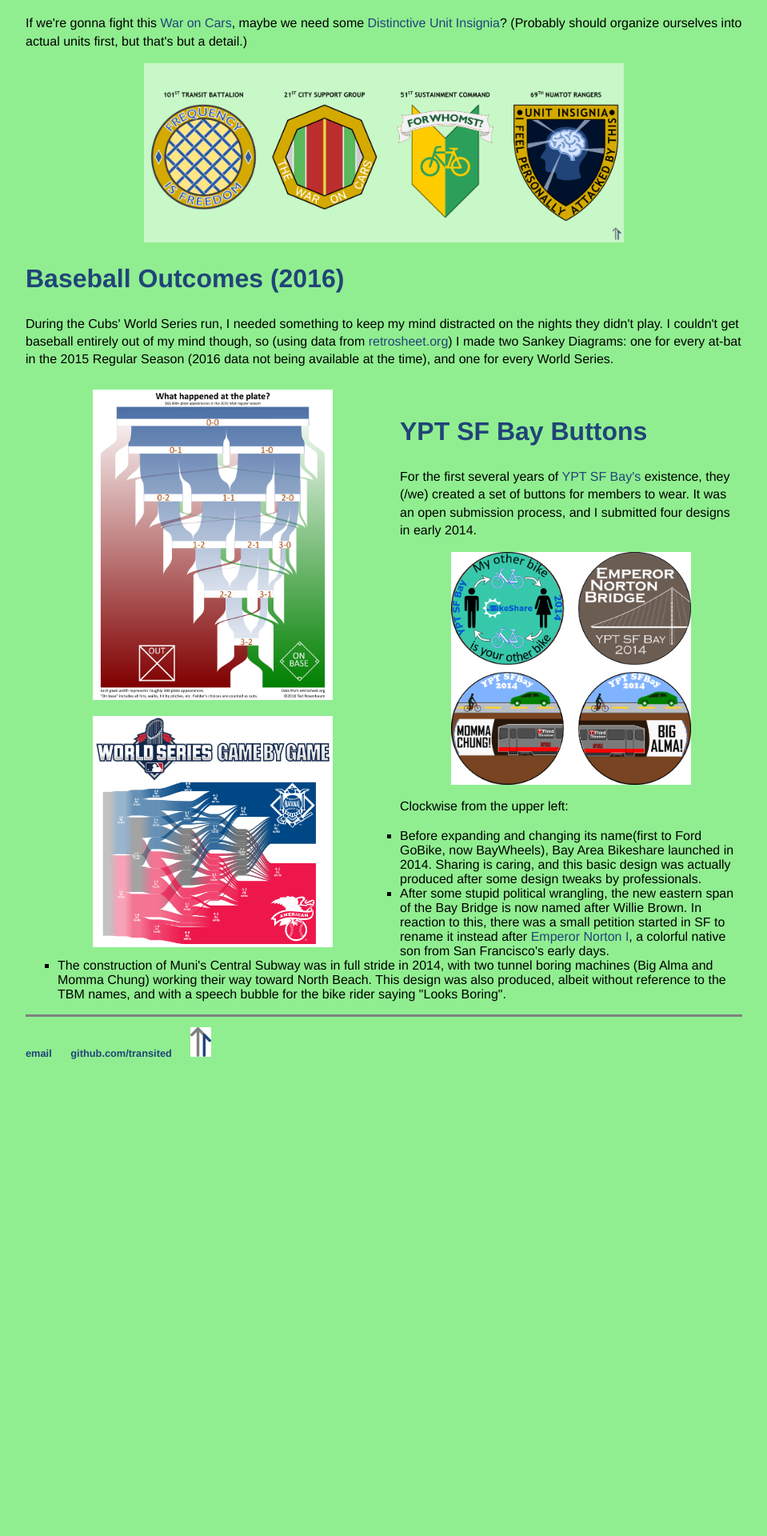
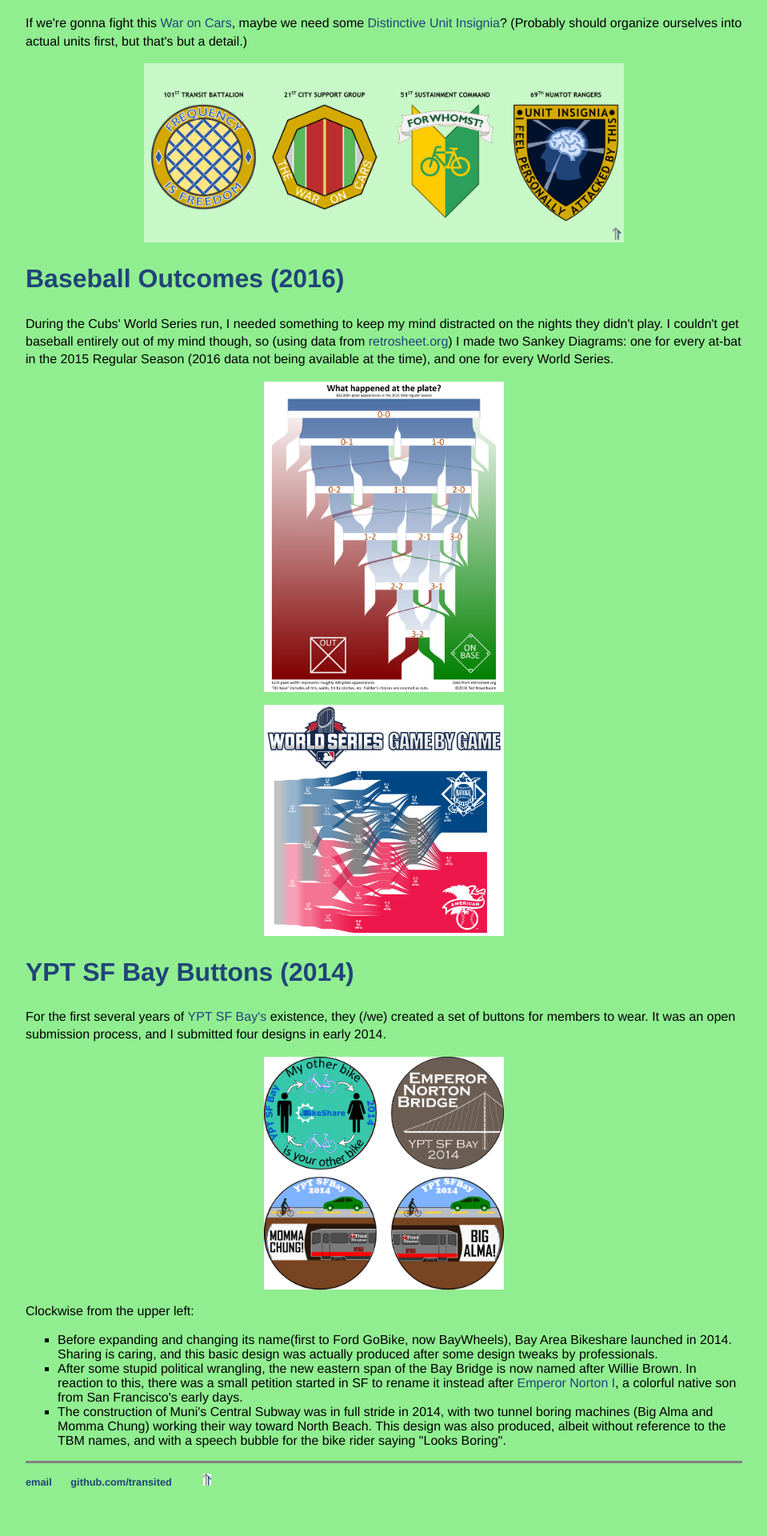
Before and after one commit to transited/transited.github.io, a Jekyll site: the page built from art.html, in a window 1280 px wide. Shown: the part 895-2815 px from the top of the page at 80% size, without its empty margins (160-1119 px from the left). Built offline with Jekyll 4.4.1, drawn with Linux system fonts in a browser that asks for light colours; before the commit the page ends 2279 px from its top, so only the background shows below that.

Commit message:
Sankey reversion, realign TRrails

```diff
--- a/_layouts/default.html
+++ b/_layouts/default.html
@@ -27,7 +27,7 @@
 	    		<ul>
 	        		<li><a href="mailto:ted.rosenbaum@gmail.com">email</a></li>
 	        		<li><a href="https://github.com/transited">github.com/transited</a></li>
-							<li><img class="rails" src="/Files/TRrails.png" alt="TR arrowhead logo" width="26" height="37"></li>
+							<li><img class="right" src="/Files/TRrails.png" alt="TR arrowhead logo" width="26" height="37"></li>
 				</ul>
 			</footer>
 		</body>
--- a/art.html
+++ b/art.html
@@ -14,14 +14,9 @@
   <p><img class="center" src="Files/UrbanistDUI.png" alt="four potential DUIs for different groups" width="600" height="224"/></p>
   <h2>Baseball Outcomes (2016)</h2>
   <p>During the Cubs' World Series run, I needed something to keep my mind distracted on the nights they didn't play. I couldn't get baseball entirely out of my mind though, so (using data from <a href="http://www.retrosheet.org" title="Retrosheet website">retrosheet.org</a>) I made two Sankey Diagrams: one for every at-bat in the 2015 Regular Season (2016 data not being available at the time), and one for every World Series.</p>
-  <div class="img-container">
-    <img class="center" src="Files/2016atbats.png" alt="Sankey diagram for 2016 MLB at-bats" width="300" height="388"/>
-  </div>
-  <div class="img-container">
-    <img class="center" src="Files/WSbygm merge.png" alt="Sankey diagram for all world series" width="300" height="289"/>
-  </div>
-  <br>
-  <h2>YPT SF Bay Buttons</h2>
+  <p><img class="center" src="Files/2016atbats.png" alt="Sankey diagram for 2016 MLB at-bats" width="300" height="388"/></p>
+<p><img class="center" src="Files/WSbygm merge.png" alt="Sankey diagram for all world series" width="300" height="289"/></p>
+  <h2>YPT SF Bay Buttons (2014)</h2>
   <p>For the first several years of <a href="https://yptransportation.org/sfbay/" title="YPT SF website">YPT SF Bay's</a> existence, they (/we) created a set of buttons for members to wear. It was an open submission process, and I submitted four designs in early 2014.</p>
   <p><img class="center" src="Files/YPT Button Entry.png" alt="Four YPT button ideas" width="300" height="291"/></p>
   <p>Clockwise from the upper left:</p>
--- a/css/main.css
+++ b/css/main.css
@@ -80,12 +80,6 @@
   float: right;
 }
 
-.rails{
-  position:relative;
-  right: 0px;
-  margin-right: 20px;
-}
-
 sub, sup{
   font-size: 60%;
   line-height: 0;
@@ -101,14 +95,9 @@
   body{
     background-color: red;
   }
-  .img-container{
-    float: left;
-    width: 50%;
-    padding: 10px;
-  }
 }
 
-@media only screen and (min-width:900px){
+@media only screen and (min-width:901px){
   body{
     background-color: lightgreen;
   }
@@ -116,9 +105,4 @@
     display: inline-block;
     margin-right: 20px;
   }
-  .img-container{
-    float: left;
-    width: 50%;
-    padding: 10px;
-  }
 }
```
